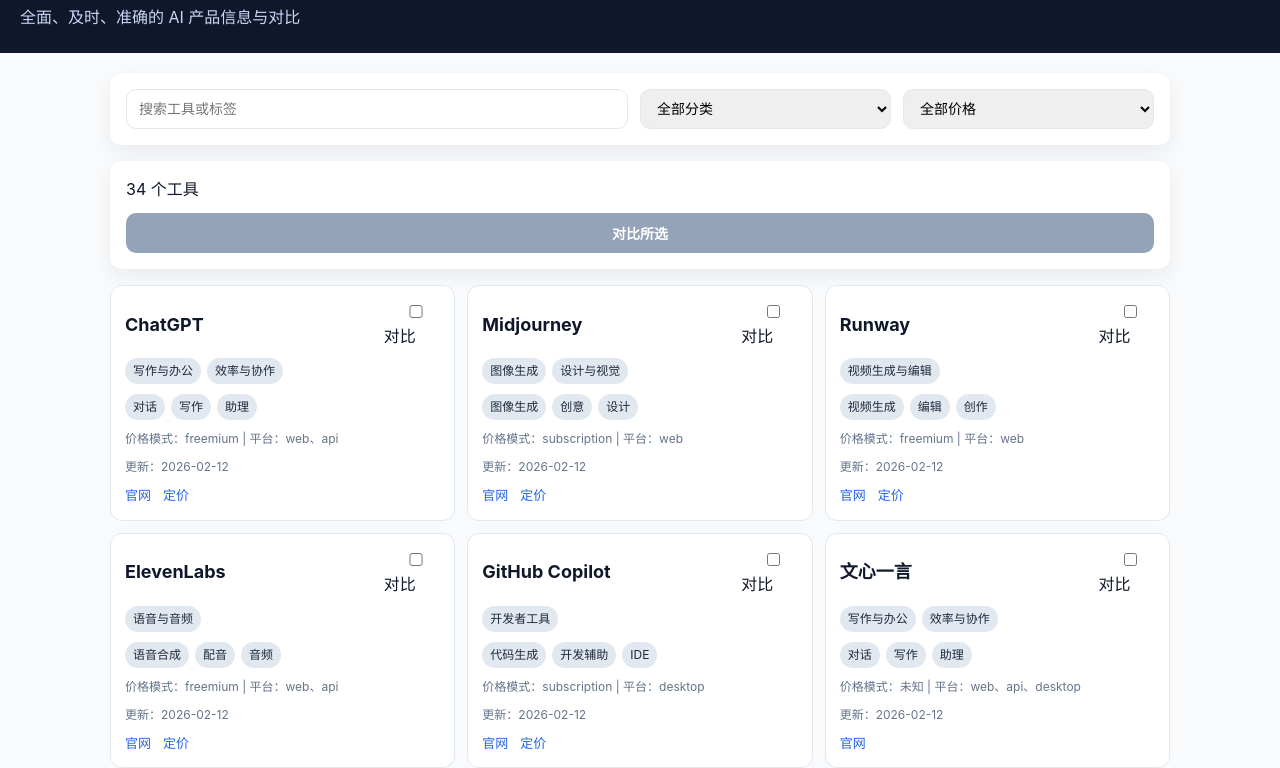
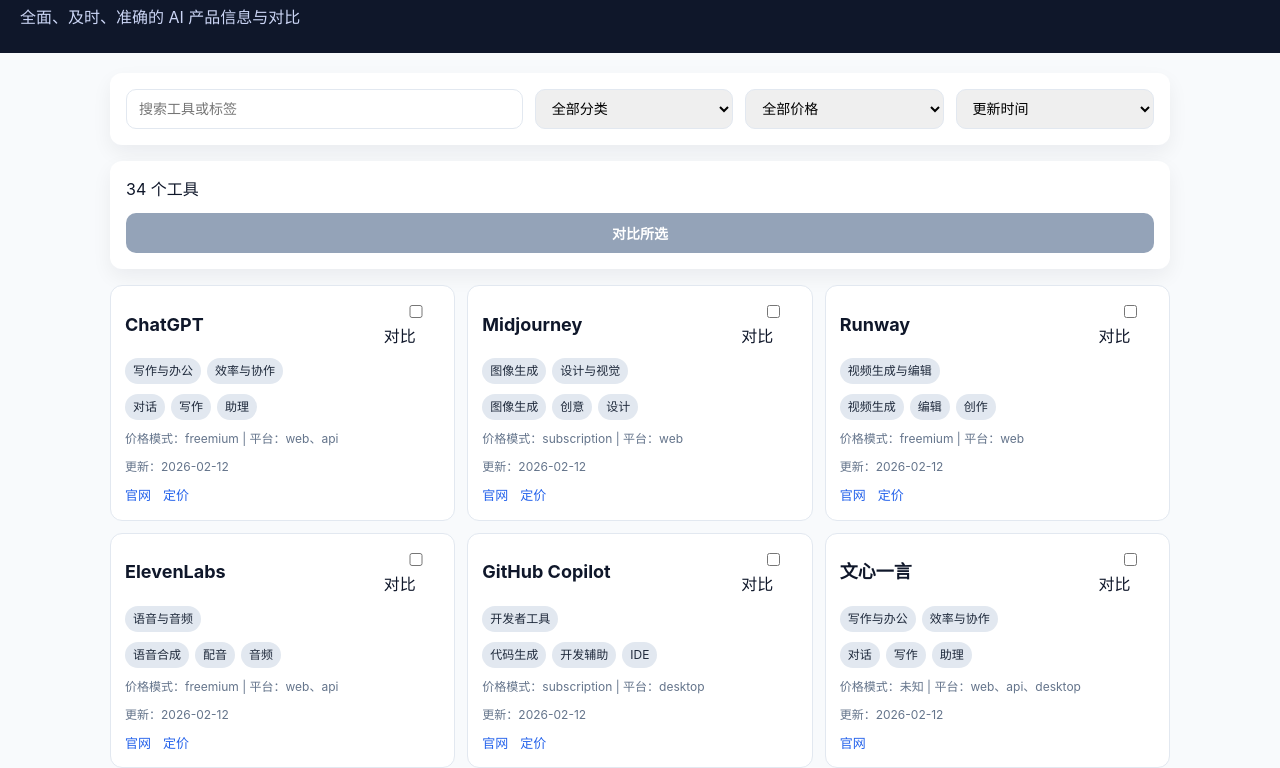
Before and after one commit to WhiteWorld/chosse-ai-tool, a plain HTML site: page index.html in a window 1280 px wide. Shown: the part 63-831 px from the top of the page. Drawn offline with Linux system fonts and the light colour scheme.

Commit message:
add list sorting

```diff
--- a/assets/app.js
+++ b/assets/app.js
@@ -57,6 +57,7 @@
   const searchInput = document.getElementById("searchInput");
   const categorySelect = document.getElementById("categorySelect");
   const priceSelect = document.getElementById("priceSelect");
+  const sortSelect = document.getElementById("sortSelect");
   const listContainer = document.getElementById("toolList");
   const countLabel = document.getElementById("countLabel");
   const compareBtn = document.getElementById("compareBtn");
@@ -64,6 +65,11 @@
   const priceModels = unique(tools.map((tool) => tool.priceModel).filter(Boolean));
   categorySelect.innerHTML = `<option value="">全部分类</option>` + categories.map((c) => `<option value="${c.id}">${c.name}</option>`).join("");
   priceSelect.innerHTML = `<option value="">全部价格</option>` + priceModels.map((p) => `<option value="${p}">${p}</option>`).join("");
+  sortSelect.innerHTML = `
+    <option value="updated_desc">更新时间</option>
+    <option value="name_asc">名称 A-Z</option>
+    <option value="price_asc">价格模式</option>
+  `;
 
   const selected = new Set();
 
@@ -71,6 +77,7 @@
     const keyword = (searchInput.value || "").trim().toLowerCase();
     const categoryId = categorySelect.value;
     const priceModel = priceSelect.value;
+    const sortKey = sortSelect.value;
 
     const filtered = tools.filter((tool) => {
       const nameMatch = tool.name.toLowerCase().includes(keyword);
@@ -81,9 +88,21 @@
       return matchKeyword && matchCategory && matchPrice;
     });
 
-    countLabel.textContent = `${filtered.length} 个工具`;
+    const sorted = [...filtered].sort((a, b) => {
+      if (sortKey === "name_asc") {
+        return a.name.localeCompare(b.name, "zh-Hans-CN");
+      }
+      if (sortKey === "price_asc") {
+        return (a.priceModel || "").localeCompare(b.priceModel || "");
+      }
+      const aTime = a.updatedAt ? new Date(a.updatedAt).getTime() : 0;
+      const bTime = b.updatedAt ? new Date(b.updatedAt).getTime() : 0;
+      return bTime - aTime;
+    });
 
-    listContainer.innerHTML = filtered.map((tool) => {
+    countLabel.textContent = `${sorted.length} 个工具`;
+
+    listContainer.innerHTML = sorted.map((tool) => {
       const categoriesText = (tool.categoryIds || []).map((id) => toolsByCategory.get(id)).filter(Boolean);
       const checked = selected.has(tool.slug) ? "checked" : "";
       return `
@@ -135,6 +154,7 @@
   searchInput.addEventListener("input", renderList);
   categorySelect.addEventListener("change", renderList);
   priceSelect.addEventListener("change", renderList);
+  sortSelect.addEventListener("change", renderList);
   renderList();
 };
 
--- a/assets/styles.css
+++ b/assets/styles.css
@@ -52,7 +52,7 @@
 
 .controls {
   display: grid;
-  grid-template-columns: 2fr 1fr 1fr;
+  grid-template-columns: 2fr 1fr 1fr 1fr;
   gap: 12px;
 }
 
--- a/index.html
+++ b/index.html
@@ -23,6 +23,7 @@
           <input id="searchInput" type="text" placeholder="搜索工具或标签" />
           <select id="categorySelect"></select>
           <select id="priceSelect"></select>
+          <select id="sortSelect"></select>
         </div>
       </section>
       <section class="panel toolbar">
```
